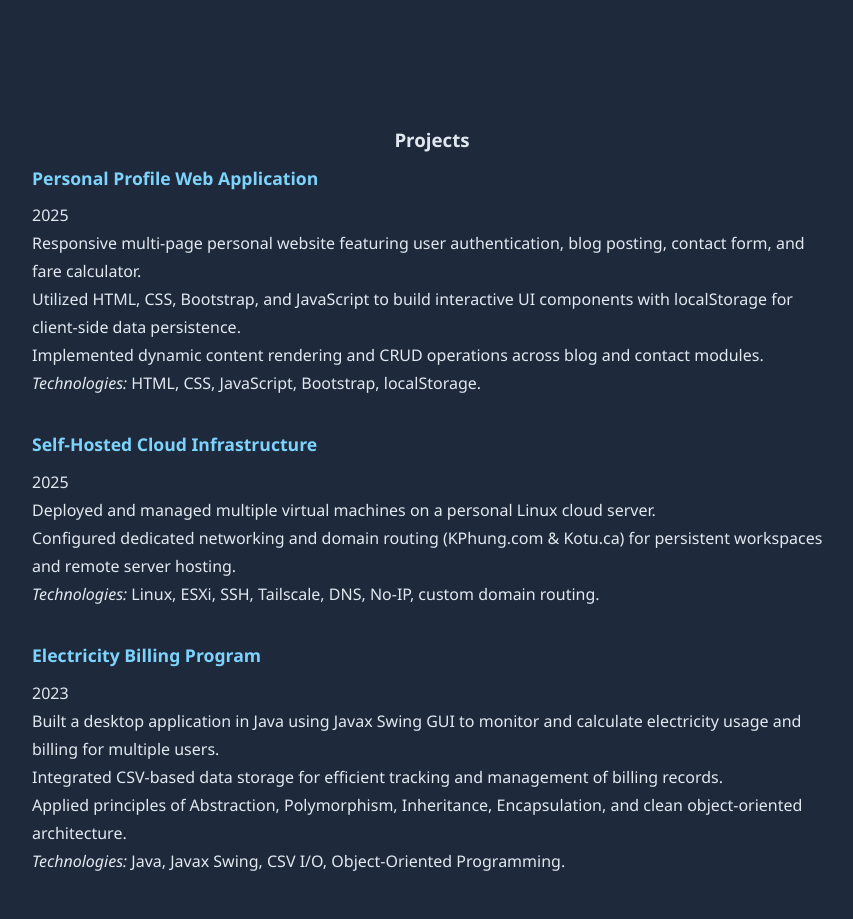
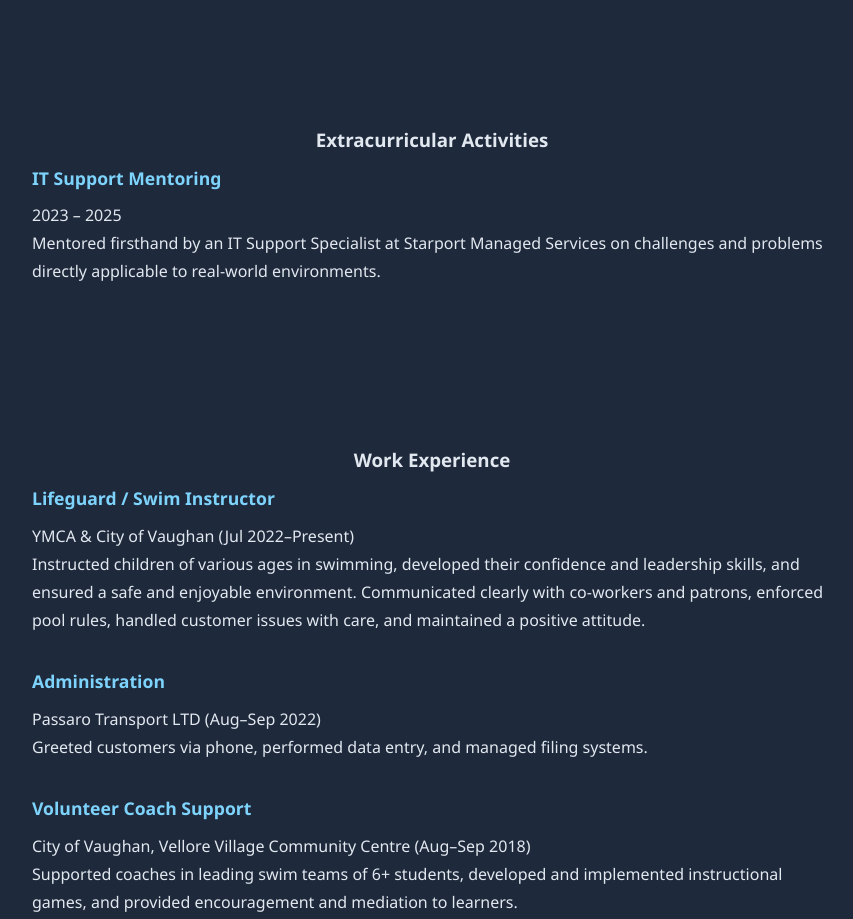
Before and after one commit to Kotuuu/Kotu.ca, a plain HTML site: page about.html in a window 1280 px wide. Shown: the part 1007-1926 px from the top of the page, without its empty margins (208-1061 px from the left). Drawn offline with Linux system fonts and the light colour scheme.

Commit message:
Clean up

```diff
--- a/about.html
+++ b/about.html
@@ -71,33 +71,6 @@
       </div>
     </section>
 
-    <!-- Projects -->
-    <section id="projects" class="section">
-      <div class="container">
-        <h3 class="text-center mb-2">Projects</h3>
-        <p>
-          <strong>Personal Profile Web Application</strong> 2025<br>
-          Responsive multi-page personal website featuring user authentication, blog posting, contact form, and fare calculator.<br>
-          Utilized HTML, CSS, Bootstrap, and JavaScript to build interactive UI components with localStorage for client-side data persistence.<br>
-          Implemented dynamic content rendering and CRUD operations across blog and contact modules.<br>
-          <em>Technologies:</em> HTML, CSS, JavaScript, Bootstrap, localStorage.
-        </p>
-        <p>
-          <strong>Self-Hosted Cloud Infrastructure</strong> 2025<br>
-          Deployed and managed multiple virtual machines on a personal Linux cloud server.<br>
-          Configured dedicated networking and domain routing (KPhung.com & Kotu.ca) for persistent workspaces and remote server hosting.<br>
-          <em>Technologies:</em> Linux, ESXi, SSH, Tailscale, DNS, No-IP, custom domain routing.
-        </p>
-        <p>
-          <strong>Electricity Billing Program</strong> 2023<br>
-          Built a desktop application in Java using Javax Swing GUI to monitor and calculate electricity usage and billing for multiple users.<br>
-          Integrated CSV-based data storage for efficient tracking and management of billing records.<br>
-          Applied principles of Abstraction, Polymorphism, Inheritance, Encapsulation, and clean object-oriented architecture.<br>
-          <em>Technologies:</em> Java, Javax Swing, CSV I/O, Object-Oriented Programming.
-        </p>
-      </div>
-    </section>
-
     <!-- Extracurricular -->
     <section id="extracurricular" class="section">
       <div class="container">
--- a/src/js/indeProjects.js
+++ b/src/js/indeProjects.js
@@ -1,4 +1,3 @@
-// src/js/projects.js
 document.addEventListener('DOMContentLoaded', () => {
   // 1. Fetch the JSON file (adjust path if your JSON is somewhere else)
   fetch('projects.json')
@@ -40,7 +39,7 @@ document.addEventListener('DOMContentLoaded', () => {
 
         // “View Project” button (update href if you have a real link)
         const linkEl = document.createElement('a');
-        linkEl.href = '#';
+        linkEl.href = 'projects.html';
         linkEl.classList.add('btn', 'btn-secondary');
         linkEl.textContent = 'View Project';
         card.appendChild(linkEl);
```
